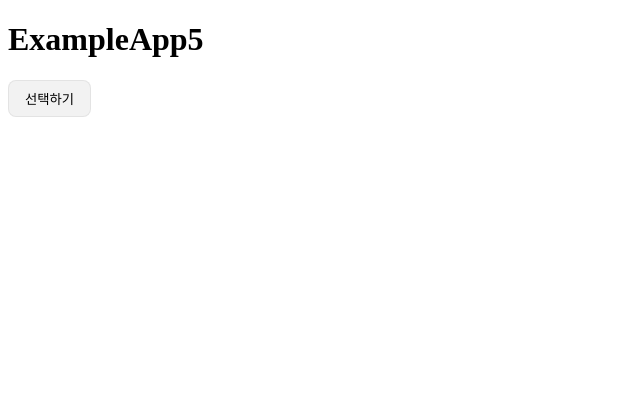
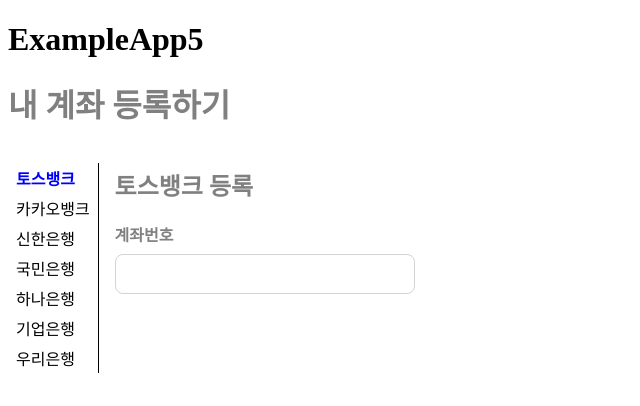
Before and after one commit to KIMSEUNGGYU/blog-code, a React (Vite) app in the folder toss-effective-component/: page / in a window 1280 px wide. Shown: the top 406 px of the page, without its empty margins (0-640 px from the left). Built offline with nearby package versions, Linux system fonts and the light colour scheme; the HTML template or start-up script is replaced by a standard one.

Commit message:
feat: toss-effective-component example5 계좌 등록 컴포넌트 구현 - example5 계좌 등록 컴포넌트 구현

```diff
--- a/toss-effective-component/src/example5/App.tsx
+++ b/toss-effective-component/src/example5/App.tsx
@@ -1,26 +1,21 @@
 import { useState } from 'react';
 
-import { MultiSelect } from './MultiSelect';
+import { RegisterForm } from '@/example5/RegisterForm.tsx';
+import { RegisterLayout } from './RegisterLayout.tsx';
+import { Select } from './Select.tsx';
 
 export function ExampleApp5() {
-  const frameworks = [
-    { label: 'Next.js' },
-    { label: 'Remix' },
-    { label: 'Gatsby' },
-    { label: 'Relay' },
-    { label: 'Vue' },
-    { label: 'Nuxt' },
-    { label: 'Solidjs' },
-    { label: 'Angular' },
-    { label: 'Qwick' },
-    { label: 'jQuery' },
-  ];
-  const [selectedFrameworks, change] = useState<string[]>([]);
+  const banks = ['토스뱅크', '카카오뱅크', '신한은행', '국민은행', '하나은행', '기업은행', '우리은행'];
+  const [value, change] = useState<string>('토스뱅크');
 
   return (
     <div>
       <h1>ExampleApp5</h1>
-      <MultiSelect value={selectedFrameworks} onChange={change} options={frameworks} />
+      <RegisterLayout title="내 계좌 등록하기">
+        <Select value={value} onChange={change} options={banks}>
+          <RegisterForm />
+        </Select>
+      </RegisterLayout>
     </div>
   );
 }
--- a/toss-effective-component/src/example5/Dropdown/Item.tsx
+++ b/toss-effective-component/src/example5/Dropdown/Item.tsx
@@ -1,14 +1,15 @@
 import styled from '@emotion/styled';
 
 import { useDropdownContext } from './context';
-import { Checkbox } from '../Checkbox';
 
 export function Item({ value }: { value: string }) {
-  const { select } = useDropdownContext();
+  const { select, onSelect } = useDropdownContext();
 
   return (
     <ItemWrapper>
-      <Checkbox label={value} checked={select?.includes(value)} />
+      <span className={select === value ? 'active' : ''} onClick={() => onSelect(value)}>
+        {value}
+      </span>
     </ItemWrapper>
   );
 }
@@ -19,4 +20,10 @@
   height: 30px;
   padding: 0.5rem;
   border-radius: 0.5rem;
+  cursor: pointer;
+
+  & span.active {
+    color: blue;
+    font-weight: bold;
+  }
 `;
--- a/toss-effective-component/src/example5/Dropdown/Menu.tsx
+++ b/toss-effective-component/src/example5/Dropdown/Menu.tsx
@@ -1,25 +1,10 @@
 import { PropsWithChildren } from 'react';
 import styled from '@emotion/styled';
 
-import { useDropdownContext } from './context';
-
 export function Menu({ children }: PropsWithChildren) {
-  const { isOpen } = useDropdownContext();
-
-  if (!isOpen) return null;
-  return (
-    <MenuWrapper>
-      <div>{children}</div>
-    </MenuWrapper>
-  );
+  return <MenuWrapper>{children}</MenuWrapper>;
 }
 
 const MenuWrapper = styled.ul`
-  padding: 0.5rem;
-  border-radius: 0.5rem;
-  border: 1px solid lightgray;
-  width: 100px;
-  box-shadow: 7px 11px 15px 0px rgba(0, 0, 0, 0.14);
-  -webkit-box-shadow: 7px 11px 15px 0px rgba(0, 0, 0, 0.14);
-  -moz-box-shadow: 7px 11px 15px 0px rgba(0, 0, 0, 0.14);
+  border-right: 1px solid black;
 `;
--- a/toss-effective-component/src/example5/Dropdown/context.ts
+++ b/toss-effective-component/src/example5/Dropdown/context.ts
@@ -1,10 +1,7 @@
 import { createContext, useContext } from 'react';
 
 interface DropdownContextValue<T> {
-  isOpen: boolean;
   select?: T;
-  onOpen: () => void;
-  onClose: () => void;
   onSelect: (item: T) => void;
 }
 
--- a/toss-effective-component/src/example5/Dropdown/index.tsx
+++ b/toss-effective-component/src/example5/Dropdown/index.tsx
@@ -11,25 +11,17 @@
   onChange: (selecteds: T) => void;
 }
 export function Dropdown<T>({ value, onChange, children }: PropsWithChildren<Props<T>>) {
-  const [isOpen, setIsOpen] = useState(false);
   const [select, setSelect] = useState<T>(value);
-
-  const handleOpen = () => setIsOpen(true);
-  const handleClose = () => setIsOpen(false);
 
   const handleSelect = (item: T) => {
     setSelect(item);
     onChange(item);
-    handleClose();
   };
 
   return (
     <DropdownContext.Provider
       value={{
-        isOpen,
         select,
-        onOpen: handleOpen,
-        onClose: handleClose,
         onSelect: handleSelect,
       }}
     >
--- a/toss-effective-component/src/example5/Select.tsx
+++ b/toss-effective-component/src/example5/Select.tsx
@@ -1,22 +1,21 @@
-import { ReactNode } from 'react';
+import { PropsWithChildren } from 'react';
 
 import { Dropdown } from './Dropdown';
 
 type Props = {
   value: string;
   onChange: React.Dispatch<React.SetStateAction<string>>;
-  trigger: ReactNode;
   options: string[];
 };
-export function Select({ value, onChange, trigger, options }: Props) {
+export function Select({ value, onChange, options, children }: PropsWithChildren<Props>) {
   return (
     <Dropdown value={value} onChange={onChange}>
-      <Dropdown.Trigger as={trigger} />
       <Dropdown.Menu>
         {options.map((option, index) => (
           <Dropdown.Item key={index} value={option} />
         ))}
       </Dropdown.Menu>
+      {children}
     </Dropdown>
   );
 }
```
